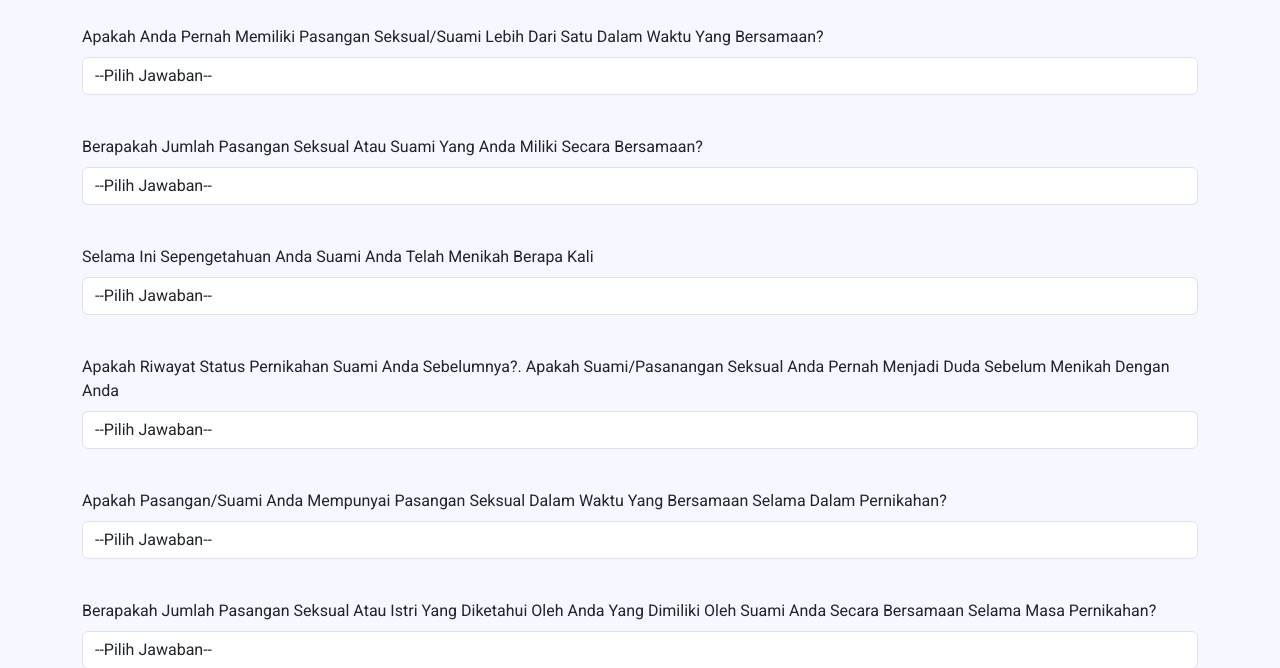
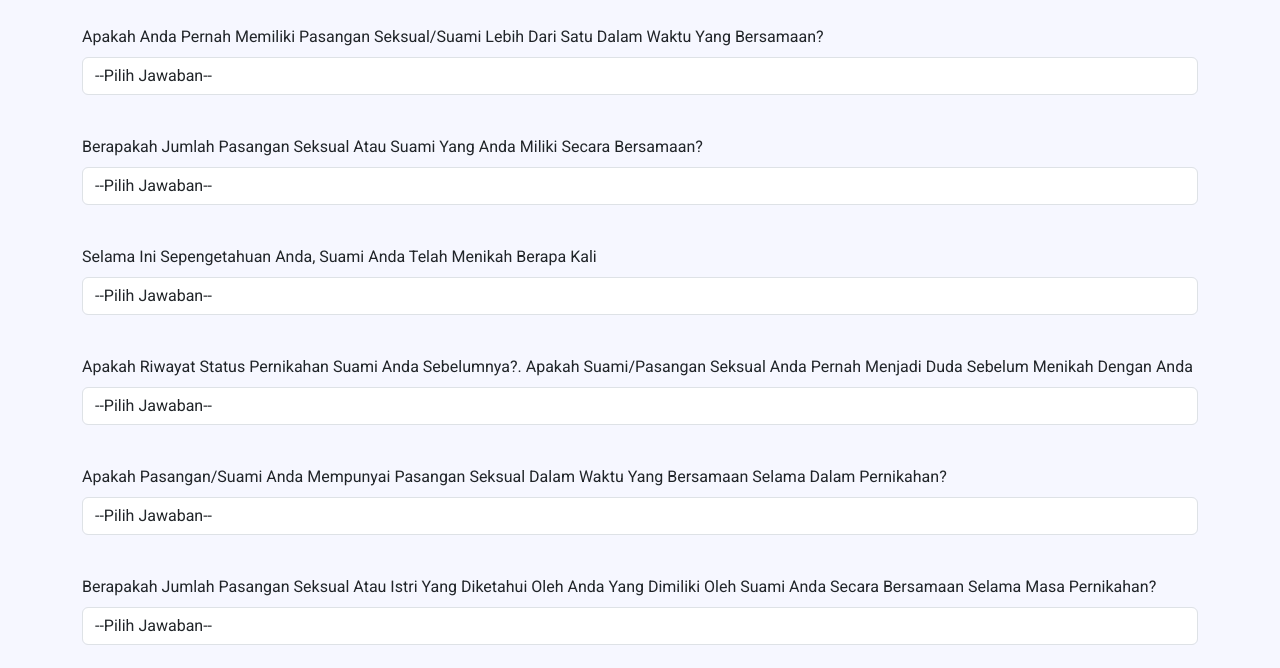
Before and after one commit to gafisk/Disertasi_Bu_Indah_Revisi, a Flask app: page /classification in a window 1280 px wide. Shown: the part 485-1153 px from the top of the page. Run offline with Flask 3, Linux system fonts and the light colour scheme; parts of the project's set-up code (start-up, migrations or seed data) failed here and were passed over; some libraries are stand-ins or nearby versions.

Commit message:
Update Typo Soal 6

```diff
--- a/templates/classification.html
+++ b/templates/classification.html
@@ -135,7 +135,7 @@
 
             <!-- SOAL 5 -->
             <div class="mb-3 d-flex flex-column h-100">
-              <label for="b22" class="form-label flex-grow-1 d-flex align-items-center">Selama ini sepengetahuan anda
+              <label for="b22" class="form-label flex-grow-1 d-flex align-items-center">Selama ini sepengetahuan anda,
                 suami anda telah menikah berapa
                 kali</label>
               <select class="form-control" required id="b22" name="b22">
@@ -149,7 +149,7 @@
             <div class="mb-3 d-flex flex-column h-100">
               <label for="b23" class="form-label flex-grow-1 d-flex align-items-center">Apakah riwayat status pernikahan
                 suami Anda sebelumnya?.
-                Apakah suami/pasanangan seksual anda pernah menjadi duda
+                Apakah suami/pasangan seksual anda pernah menjadi duda
                 sebelum menikah dengan Anda</label>
               <select class="form-control" required id="b23" name="b23">
                 <option value="">--Pilih Jawaban--</option>
```
Also changed, not shown: 1 other file.
